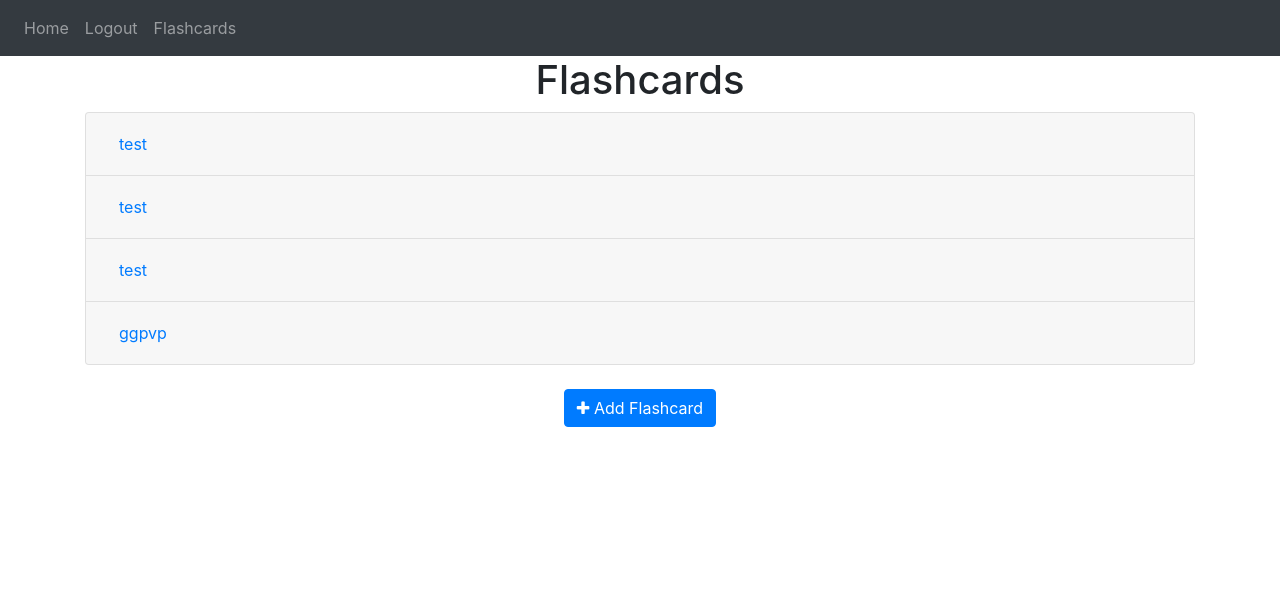
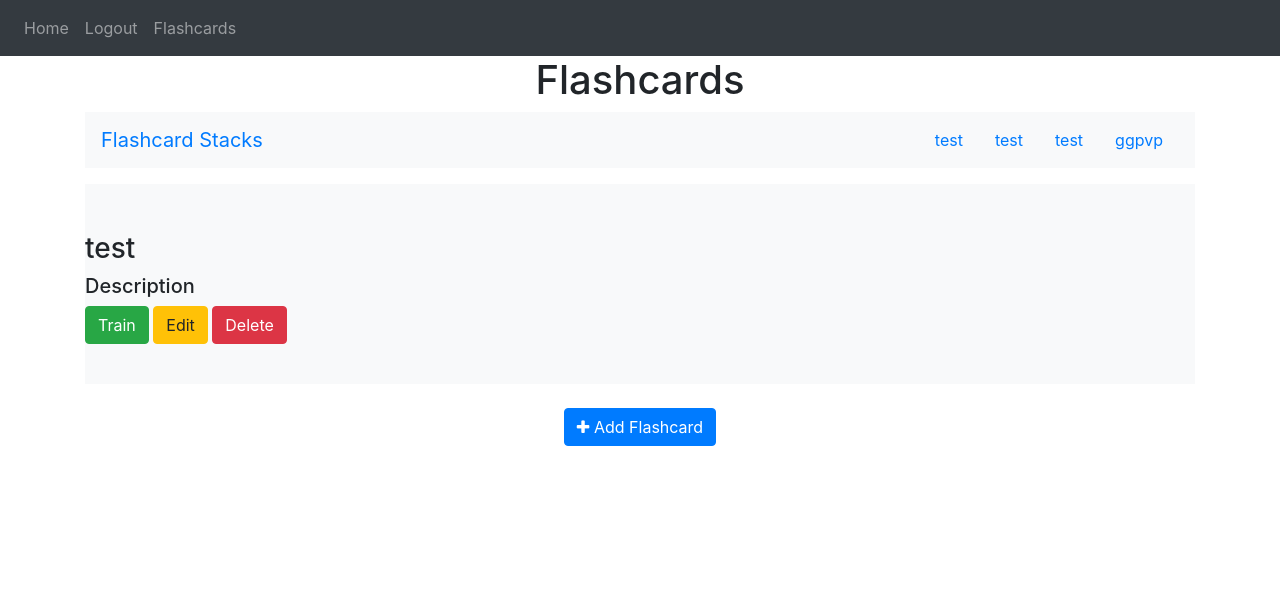
Before and after one commit to Marcoluik/SOP-Flashcards, a Flask app: page /flashcards in a window 1280 px wide. Shown: the top 598 px of the page. Run offline with Flask 3, Linux system fonts and the light colour scheme; a user stored in the database is signed in; some libraries are stand-ins or nearby versions.

Commit message:
editable cards update delete

```diff
--- a/website/templates/base.html
+++ b/website/templates/base.html
@@ -90,6 +90,20 @@
         });
       }
     </script>
+    <script type="text/javascript">
+      function deleteFlashcard(cardId) {
+        console.log("Script loaded.");
+        fetch("/delete-card", {
+          method: "POST",
+          headers: {
+            "Content-Type": "application/json",
+          },
+          body: JSON.stringify({ cardId: cardId }),
+        }).then((_res) => {
+          location.reload();
+        });
+      }
+    </script>
     {% endblock %}
   </body>
 </html>
--- a/website/templates/flashcards.html
+++ b/website/templates/flashcards.html
@@ -1,44 +1,37 @@
-{% extends "base.html" %} {% block title %}Flashcards{% endblock %} {% block
+{% extends "base.html" %} {% block title %} Flashcards {% endblock %} {% block
 content %}
 <h1 align="center">Flashcards</h1>
 
-<div class="accordion" id="flashcardStacks">
+<nav id="navbar-example2" class="navbar bg-light px-3 mb-3">
+  <a class="navbar-brand" href="#">Flashcard Stacks</a>
+  <ul class="nav nav-pills">
+    {% for stack in user.flashcard_stacks %}
+    <li class="nav-item">
+      <a class="nav-link" href="#stack{{ stack.id }}">{{ stack.title }}</a>
+    </li>
+    {% endfor %}
+  </ul>
+</nav>
+
+<div
+  data-bs-spy="scroll"
+  data-bs-target="#navbar-example2"
+  data-bs-offset="0"
+  class="scrollspy-example bg-light"
+  style="height: 200px; overflow-y: auto"
+>
   {% for stack in user.flashcard_stacks %}
-  <div class="card">
-    <div class="card-header" id="heading{{ stack.id }}">
-      <h2 class="mb-0">
-        <button
-          class="btn btn-link btn-block text-left"
-          type="button"
-          data-toggle="collapse"
-          data-target="#collapse{{ stack.id }}"
-          aria-expanded="true"
-          aria-controls="collapse{{ stack.id }}"
-        >
-          {{ stack.title }}
-        </button>
-      </h2>
+  <div id="stack{{ stack.id }}" class="py-5">
+    <h3>{{ stack.title }}</h4>
+    <ul class="list-group list-group-flush">
+      <h5>Description</h5>
+      <div class="d-grid gap-2 d-md-block">
+        <a href="/train?stackId={{ stack.id }}" class="btn btn-success" role="button">Train</a>
+        <a href="/editcards?stackId={{ stack.id }}" class="btn btn-warning" role="button">Edit</a>
+        <a href="/deletecards" class="btn btn-danger" role="button">Delete</a>
     </div>
-    <div
-      id="collapse{{ stack.id }}"
-      class="collapse"
-      aria-labelledby="heading{{ stack.id }}"
-      data-parent="#flashcardStacks"
-    >
-      <div class="card-body">
-        <ul class="list-group list-group-flush">
-          {% for flashcard in stack.flashcards %}
-          <li
-            class="list-group-item flashcard-item"
-            data-question="{{ flashcard.question }}"
-            data-answer="{{ flashcard.answer }}"
-          >
-            Click to view
-          </li>
-          {% endfor %}
-        </ul>
-      </div>
-    </div>
+
+    </ul>
   </div>
   {% endfor %}
 </div>
@@ -48,18 +41,4 @@ content %}
     <i class="fa fa-plus"></i> Add Flashcard
   </a>
 </div>
-
-{% endblock %} {% block scripts %}
-<script>
-  document.querySelectorAll(".flashcard-item").forEach((item) => {
-    item.addEventListener("click", function () {
-      alert(
-        "Question: " +
-          this.getAttribute("data-question") +
-          "\nAnswer: " +
-          this.getAttribute("data-answer")
-      );
-    });
-  });
-</script>
-{% endblock %}
+{% endblock %} {% block scripts %} {% endblock %}
--- /dev/null
+++ b/website/templates/train.html
@@ -0,0 +1,5 @@
+{% extends "base.html" %} {% block title %}Home{% endblock %} {% block content
+%}
+<h1 align="center">{{ stack.title }}</h1>
+
+{% endblock %}
--- a/website/views.py
+++ b/website/views.py
@@ -1,4 +1,4 @@
-from flask import Blueprint, render_template, request, flash, jsonify
+from flask import Blueprint, render_template, request, flash, jsonify, redirect, url_for
 from flask_login import  login_required, current_user
 from .models import Note, Flashcard, FlashcardStack
 from . import db
@@ -64,3 +64,94 @@ def createflashcards():
 
 
     return render_template("createflashcards.html", user=current_user)
+
+@views.route("/editcards", methods=["GET", "POST"])
+@login_required
+def editcards():
+    stackId = request.args.get('stackId', None)
+
+    if not stackId:
+        flash('No stack ID provided.', category='error')
+        return redirect(url_for('views.home'))
+
+    stack = FlashcardStack.query.get(stackId)
+    if not stack:
+        flash('Stack not found.', 'error')
+        return redirect(url_for('views.home'))
+
+    if request.method == "POST":
+        question = request.form.get("question")
+        answer = request.form.get("answer")
+
+        if question and answer:
+            new_flashcard = Flashcard(question=question, answer=answer, stack_id=stack.id)
+            db.session.add(new_flashcard)
+            db.session.commit()
+            flash("New flashcard has been added", category="success")
+        else:
+            flash("Question and answer cannot be empty.", category="error")
+
+    return render_template("editcards.html", user=current_user, stack=stack)
+
+@views.route("/update_flashcard/<int:flashcard_id>", methods=["POST"])
+@login_required
+def update_flashcard(flashcard_id):
+    flashcard = Flashcard.query.get_or_404(flashcard_id)
+
+    if flashcard.stack.user_id != current_user.id:
+        flash("Unauthorized to update this flashcard.", "error")
+        return redirect(url_for('views.editcards', stackId=flashcard.stack_id))
+
+    question = request.form.get("question").strip()
+    answer = request.form.get("answer").strip()
+
+    if question and answer:
+        flashcard.question = question
+        flashcard.answer = answer
+        db.session.commit()
+        flash("Flashcard updated successfully!", "success")
+    else:
+        flash("Both question and answer are required.", "error")
+
+    return redirect(url_for('views.editcards', stackId=flashcard.stack_id))
+
+@views.route("/delete-card", methods=["POST"])
+def deleteflashcard():
+    data = json.loads(request.data)
+    cardId = data["cardId"]
+    card = Flashcard.query.get(cardId)
+    if card:
+        stack = FlashcardStack.query.get(card.stack_id)
+        if stack and stack.user_id == current_user.id:
+            db.session.delete(card)
+            db.session.commit()
+            return jsonify({"success": True, "message": "Card has been deleted"})
+        else:
+            return jsonify({"error": "Unauthorized"}), 403
+    else:
+        return jsonify({"error": "Card not found"}), 404
+
+
+@views.route("/train", methods=["GET", "POST"])
+@login_required
+def training():
+    stackId = request.args.get('stackId', None)
+
+    if stackId is None:
+
+        flash('No stack ID provided.', category='error')
+        return redirect(url_for('views.home'))
+    else:
+        stack = FlashcardStack.query.get(stackId)
+
+    if not stack:
+        flash('Stack not found.', 'error')
+        return redirect(url_for('views.home'))
+
+
+
+    if request.method == "POST":
+        pass
+
+
+    return render_template("train.html", user=current_user, stack=stack)
```
Also changed, not shown: website/static/index.js (+13 -0 lines), website/templates/editcards.html (added, +63 -0 lines), README.md, instance/database.db.
